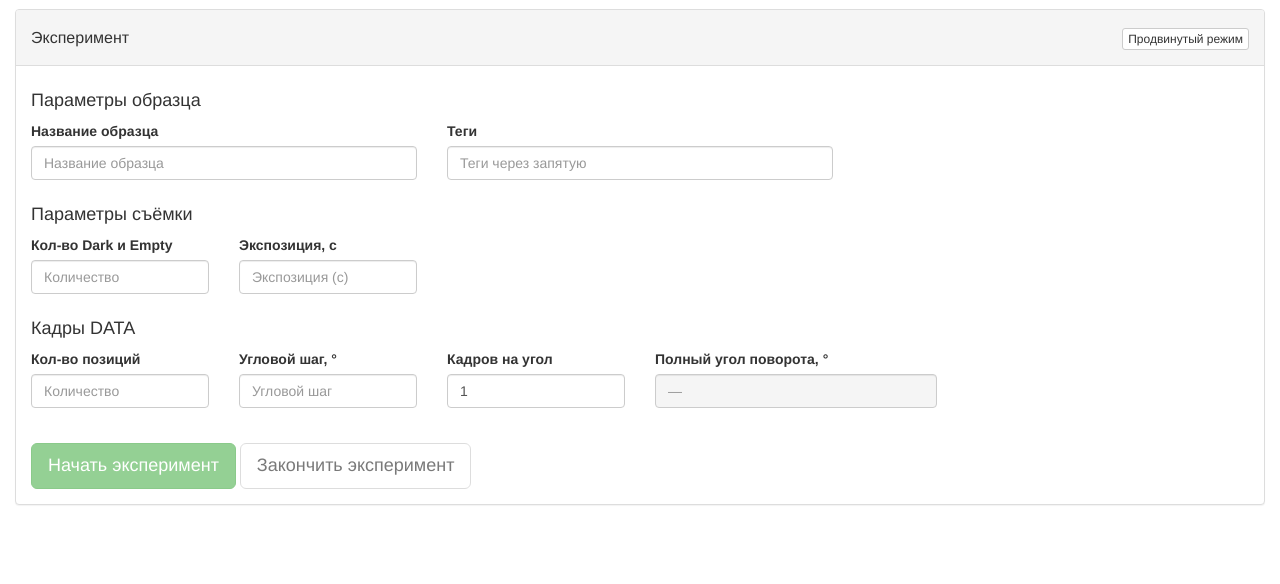
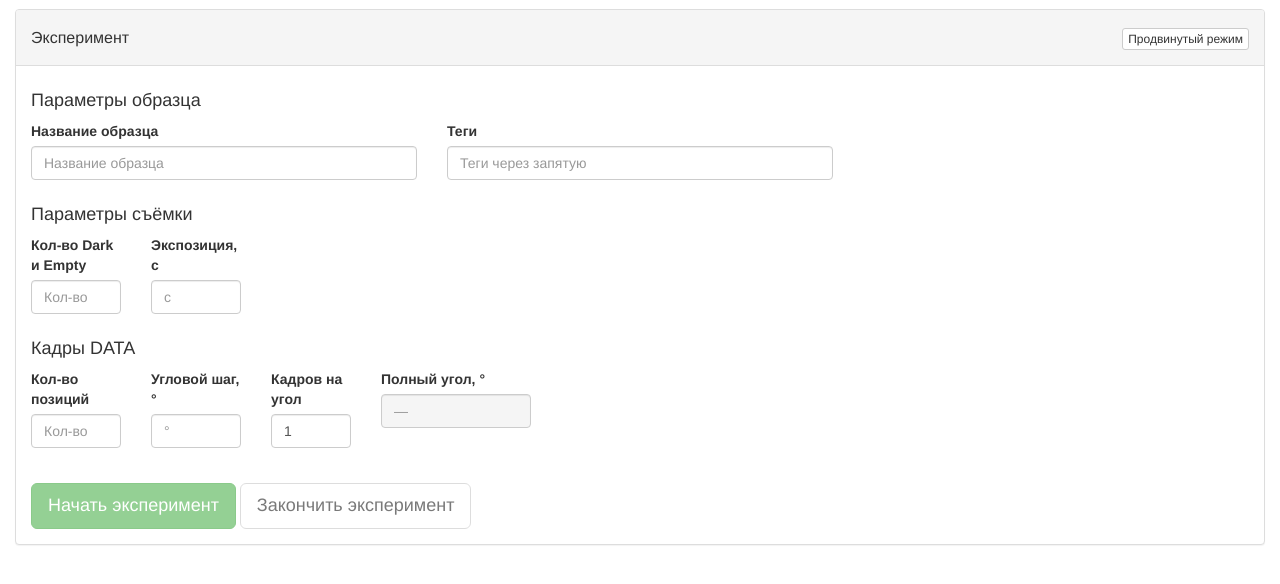
Before and after one commit to xTomo/rbtm-web, a Django app: template robotom/experiment/templates/experiment/interface.html in a window 1280 px wide. Shown: the part 51-635 px from the top of the page. Run offline with Django 3.2, Linux system fonts and the light colour scheme; the template is opened without the code that fills it, so the values that code supplies are empty; some libraries are stand-ins or nearby versions.

Commit message:
experiment: narrower numeric fields, fix tags ArrowDown after comma

```diff
--- a/robotom/experiment/templates/experiment/interface.html
+++ b/robotom/experiment/templates/experiment/interface.html
@@ -59,53 +59,53 @@
                         <h4>Параметры съёмки</h4>
 
                         <div class="row">
-                            <div class="col-xs-6 col-sm-3 col-md-2">
+                            <div class="col-xs-4 col-sm-3 col-md-2" style="max-width:120px">
                                 <div class="form-group">
                                     <label for="de_quantity">Кол-во Dark и Empty</label>
                                     <input type="number" step="1" min="0" class="form-control req-field"
-                                           id="de_quantity" name="de_quantity" placeholder="Количество">
+                                           id="de_quantity" name="de_quantity" placeholder="Кол-во">
                                 </div>
                             </div>
-                            <div class="col-xs-6 col-sm-3 col-md-2">
+                            <div class="col-xs-4 col-sm-3 col-md-2" style="max-width:120px">
                                 <div class="form-group">
                                     <label for="exposure_sec">Экспозиция, с</label>
                                     <input type="number" step="1" min="0" class="form-control req-field"
-                                           id="exposure_sec" name="exposure_sec" placeholder="Экспозиция (с)">
+                                           id="exposure_sec" name="exposure_sec" placeholder="с">
                                 </div>
                             </div>
                         </div>
 
                         <h4>Кадры DATA</h4>
                         <div class="row">
-                            <div class="col-xs-6 col-sm-3 col-md-2">
+                            <div class="col-xs-4 col-sm-3 col-md-2" style="max-width:120px">
                                 <div class="form-group">
                                     <label for="data_shots_quantity_s">Кол-во позиций</label>
                                     <input type="number" step="1" min="0" class="form-control req-field angle-calc"
                                            id="data_shots_quantity_s" name="data_shots_quantity"
-                                           placeholder="Количество"
+                                           placeholder="Кол-во"
                                            data-partner="data_angle_s" data-total-id="total_angle_s">
                                 </div>
                             </div>
-                            <div class="col-xs-6 col-sm-3 col-md-2">
+                            <div class="col-xs-4 col-sm-3 col-md-2" style="max-width:120px">
                                 <div class="form-group">
                                     <label for="data_angle_s">Угловой шаг, °</label>
                                     <input type="number" step="0.1" class="form-control req-field angle-calc"
                                            id="data_angle_s" name="data_angle"
-                                           placeholder="Угловой шаг"
+                                           placeholder="°"
                                            data-partner="data_shots_quantity_s" data-total-id="total_angle_s">
                                 </div>
                             </div>
-                            <div class="col-xs-6 col-sm-3 col-md-2">
+                            <div class="col-xs-4 col-sm-3 col-md-2" style="max-width:110px">
                                 <div class="form-group">
                                     <label for="data_same_s">Кадров на угол</label>
                                     <input type="number" step="1" min="1" value="1" class="form-control req-field"
                                            id="data_same_s" name="data_same"
-                                           placeholder="Кадров на угол">
+                                           placeholder="1">
                                 </div>
                             </div>
-                            <div class="col-xs-6 col-sm-3 col-md-3">
+                            <div class="col-xs-6 col-sm-4 col-md-3" style="max-width:180px">
                                 <div class="form-group">
-                                    <label for="total_angle_s">Полный угол поворота, °</label>
+                                    <label for="total_angle_s">Полный угол, °</label>
                                     <input type="text" class="form-control" id="total_angle_s"
                                            placeholder="—" readonly
                                            style="background:#f5f5f5; color:#555">
@@ -123,15 +123,15 @@
                         </div>
 
                         <div class="row">
-                            <div class="col-xs-6 col-sm-3 col-md-2">
+                            <div class="col-xs-4 col-sm-3 col-md-2" style="max-width:120px">
                                 <div class="form-group">
                                     <label for="dark_quantity_a">Кол-во DARK</label>
                                     <input type="number" step="1" min="0" class="form-control req-field-adv"
                                            id="dark_quantity_a" name="dark_quantity"
-                                           placeholder="Количество" disabled>
+                                           placeholder="Кол-во" disabled>
                                 </div>
                             </div>
-                            <div class="col-xs-6 col-sm-3 col-md-2">
+                            <div class="col-xs-4 col-sm-3 col-md-2" style="max-width:120px">
                                 <div class="form-group">
                                     <label for="dark_exposure_sec_a">Экспозиция DARK, с</label>
                                     <input type="number" step="1" min="0" class="form-control req-field-adv"
@@ -139,15 +139,15 @@
                                            placeholder="с" disabled>
                                 </div>
                             </div>
-                            <div class="col-xs-6 col-sm-3 col-md-2">
+                            <div class="col-xs-4 col-sm-3 col-md-2" style="max-width:120px">
                                 <div class="form-group">
                                     <label for="empty_quantity_a">Кол-во EMPTY</label>
                                     <input type="number" step="1" min="0" class="form-control req-field-adv"
                                            id="empty_quantity_a" name="empty_quantity"
-                                           placeholder="Количество" disabled>
+                                           placeholder="Кол-во" disabled>
                                 </div>
                             </div>
-                            <div class="col-xs-6 col-sm-3 col-md-2">
+                            <div class="col-xs-4 col-sm-3 col-md-2" style="max-width:120px">
                                 <div class="form-group">
                                     <label for="empty_exposure_sec_a">Экспозиция EMPTY, с</label>
                                     <input type="number" step="1" min="0" class="form-control req-field-adv"
@@ -159,16 +159,16 @@
 
                         <h4>Кадры DATA</h4>
                         <div class="row">
-                            <div class="col-xs-6 col-sm-3 col-md-2">
+                            <div class="col-xs-4 col-sm-3 col-md-2" style="max-width:120px">
                                 <div class="form-group">
                                     <label for="data_shots_quantity_a">Кол-во позиций</label>
                                     <input type="number" step="1" min="0" class="form-control req-field-adv angle-calc"
                                            id="data_shots_quantity_a" name="data_shots_quantity"
-                                           placeholder="Количество" disabled
+                                           placeholder="Кол-во" disabled
                                            data-partner="data_angle_a" data-total-id="total_angle_a">
                                 </div>
                             </div>
-                            <div class="col-xs-6 col-sm-3 col-md-2">
+                            <div class="col-xs-4 col-sm-3 col-md-2" style="max-width:120px">
                                 <div class="form-group">
                                     <label for="data_exposure_sec_a">Экспозиция DATA, с</label>
                                     <input type="number" step="1" min="0" class="form-control req-field-adv"
@@ -176,26 +176,26 @@
                                            placeholder="с" disabled>
                                 </div>
                             </div>
-                            <div class="col-xs-6 col-sm-3 col-md-2">
+                            <div class="col-xs-4 col-sm-3 col-md-2" style="max-width:120px">
                                 <div class="form-group">
                                     <label for="data_angle_a">Угловой шаг, °</label>
                                     <input type="number" step="0.1" class="form-control req-field-adv angle-calc"
                                            id="data_angle_a" name="data_angle"
-                                           placeholder="Угловой шаг" disabled
+                                           placeholder="°" disabled
                                            data-partner="data_shots_quantity_a" data-total-id="total_angle_a">
                                 </div>
                             </div>
-                            <div class="col-xs-6 col-sm-3 col-md-2">
+                            <div class="col-xs-4 col-sm-3 col-md-2" style="max-width:110px">
                                 <div class="form-group">
                                     <label for="data_same_a">Кадров на угол</label>
                                     <input type="number" step="1" min="1" value="1" class="form-control req-field-adv"
                                            id="data_same_a" name="data_same"
-                                           placeholder="Кадров на угол" disabled>
+                                           placeholder="1" disabled>
                                 </div>
                             </div>
-                            <div class="col-xs-6 col-sm-3 col-md-3">
+                            <div class="col-xs-6 col-sm-4 col-md-3" style="max-width:180px">
                                 <div class="form-group">
-                                    <label for="total_angle_a">Полный угол поворота, °</label>
+                                    <label for="total_angle_a">Полный угол, °</label>
                                     <input type="text" class="form-control" id="total_angle_a"
                                            placeholder="—" readonly
                                            style="background:#f5f5f5; color:#555">
@@ -228,8 +228,11 @@
         /* ================================================================== */
         /* AUTOCOMPLETE HELPER                                                 */
         /* ================================================================== */
-        function Autocomplete($input, $dropdown, onPick, getItems) {
-            /* getItems(val) — возвращает массив строк для отображения         */
+        function Autocomplete($input, $dropdown, onPick, getItems, getCurrentToken) {
+            /* getItems(val) — возвращает {items, header} для отображения      */
+            /* getCurrentToken() — опционально: возвращает текущий токен       */
+            /*   для проверки «пустоты» при нажатии ArrowDown                  */
+            if (!getCurrentToken) getCurrentToken = function () { return $input.val().trim(); };
             var activeIdx = -1;
 
             function getListItems() { return $dropdown.find('li'); }
@@ -270,8 +273,8 @@
             }
 
             $input.on('keydown', function (e) {
-                /* ArrowDown на пустом поле — показать список недавних */
-                if (e.key === 'ArrowDown' && !$dropdown.is(':visible') && $(this).val().trim() === '') {
+                /* ArrowDown на пустом токене — показать список недавних */
+                if (e.key === 'ArrowDown' && !$dropdown.is(':visible') && getCurrentToken().trim() === '') {
                     var recent = getItems('');
                     if (recent && recent.items && recent.items.length) {
                         show(recent.items, recent.header);
@@ -400,6 +403,11 @@
         }
 
         /* ---- Автодополнение тегов --------------------------------------- */
+        function getTagsCurrentToken() {
+            var parts = $('#tags').val().split(',');
+            return parts[parts.length - 1].trim();
+        }
+
         var tagsAC = Autocomplete(
             $('#tags'), $('#tags-dropdown'),
             function (text) {
@@ -415,7 +423,8 @@
                 }
                 var lv = val.toLowerCase();
                 return { items: allTags.filter(function (t) { return t.toLowerCase().indexOf(lv) !== -1; }), header: null };
-            }
+            },
+            getTagsCurrentToken
         );
 
         $('#tags').on('input focus', function () {
```
